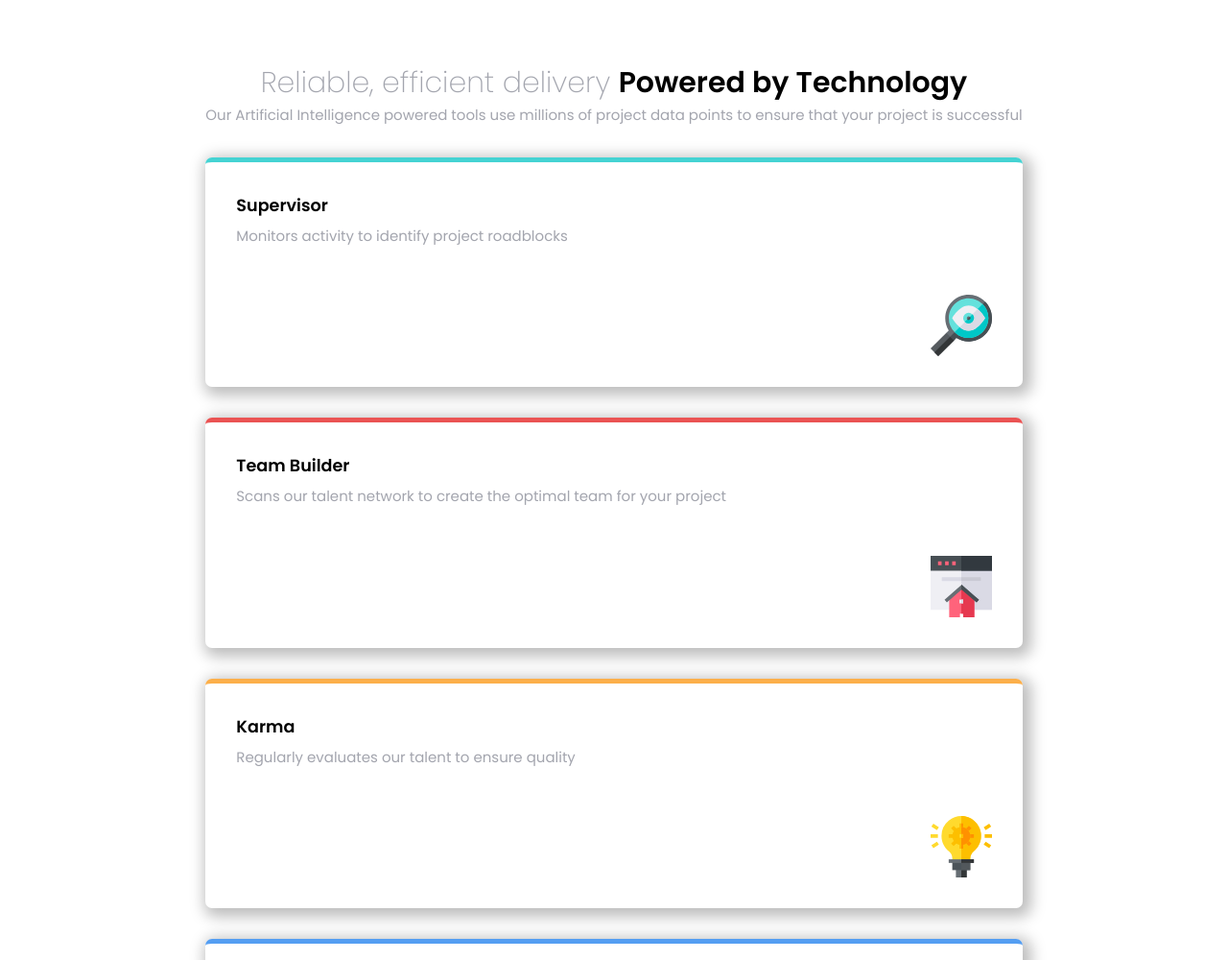
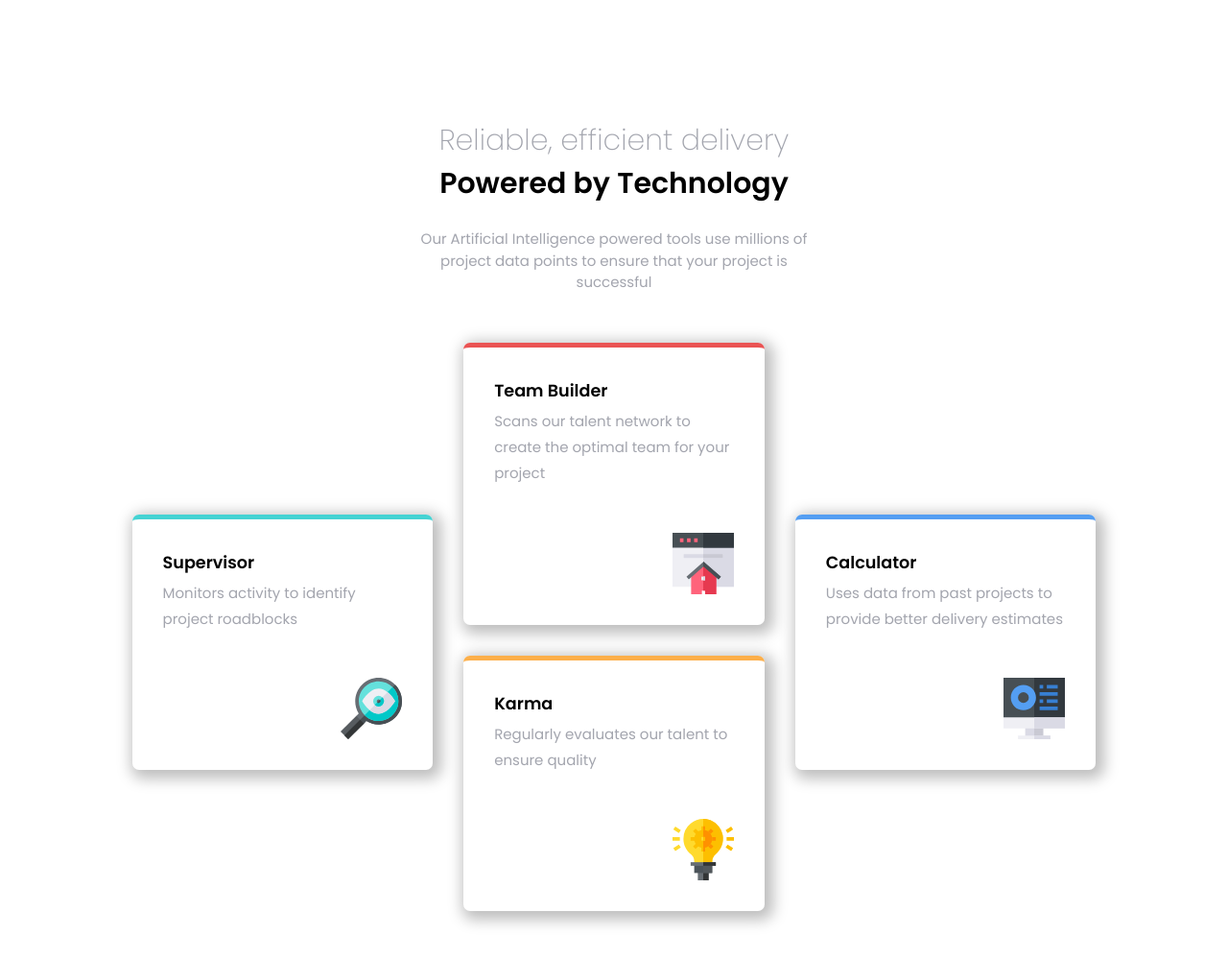
Before and after one commit to zaktwo/four-card-feature-section-master, a plain HTML site: page index.html in a window 1280 px wide. Shown: the top 1000 px of the page at 96% size. Drawn offline with Linux system fonts and the light colour scheme.

Commit message:
desktop update

```diff
--- a/index.html
+++ b/index.html
@@ -20,6 +20,7 @@
       <p>Our Artificial Intelligence powered tools use millions of project data points
         to ensure that your project is successful</p>
     </div>
+    <section class=" cards-section">
     <div  class="supervisor cards-container shared-card">
       <h3>Supervisor</h3>
       <p>Monitors activity to identify project roadblocks </p>
@@ -42,6 +43,7 @@
       <p>Uses data from past projects to provide better delivery estimates</p>
       <img src="./images/icon-calculator.svg" alt="">
     </div>
+  </section>
   </main>
 
 </body>
--- a/style.css
+++ b/style.css
@@ -1,7 +1,7 @@
 /*****************************************************
                     Variables
 *****************************************************/
-:root{
+:root {
   --Red: hsl(0, 78%, 62%);
   --Cyan: hsl(180, 62%, 55%);
   --Orange: hsl(34, 97%, 64%);
@@ -11,8 +11,7 @@
   --Grayish-Blue: hsl(229, 6%, 66%);
   --Very-Light-Gray: hsl(0, 0%, 98%);
 
---font-family-Poppins:'Poppins', sans-serif;
-
+  --font-family-Poppins: "Poppins", sans-serif;
 }
 
 /*****************************************************
@@ -22,7 +21,9 @@
 /*
   1. Use a more-intuitive box-sizing model.
 */
-*, *::before, *::after {
+*,
+*::before,
+*::after {
   box-sizing: border-box;
 }
 /*
@@ -34,7 +35,8 @@
 /*
     3. Allow percentage-based heights in the application
   */
-  html, body {
+html,
+body {
   height: 100%;
 }
 /*
@@ -49,36 +51,48 @@
 /*
     6. Improve media defaults
   */
-  img, picture, video, canvas, svg {
+img,
+picture,
+video,
+canvas,
+svg {
   display: block;
   max-width: 100%;
 }
 /*
     7. Remove built-in form typography styles
   */
-  input, button, textarea, select {
+input,
+button,
+textarea,
+select {
   font: inherit;
 }
 /*
     8. Avoid text overflows
   */
-  p, h1, h2, h3, h4, h5, h6 {
+p,
+h1,
+h2,
+h3,
+h4,
+h5,
+h6 {
   overflow-wrap: break-word;
 }
-
 
 /*****************************************************
                     Shared CSS
 *****************************************************/
 
-body{
+body {
   font-family: var(--font-family-Poppins);
   font-size: 15px;
 }
 /*****************************************************
                     Variables
 *****************************************************/
-.card{
+.card {
   display: flex;
   justify-content: center;
   align-items: center;
@@ -86,7 +100,7 @@ body{
   margin: 5%;
 }
 
-.intro{
+.intro {
   display: flex;
   text-align: center;
   margin-bottom: 2rem;
@@ -94,23 +108,23 @@ body{
   justify-content: stretch;
   flex-direction: column;
 }
-.intro > h1{
+.intro > h1 {
   color: var(--Grayish-Blue);
   font-weight: 200;
 }
-.intro > h1 > span{
+.intro > h1 > span {
   color: black;
   font-weight: 600;
 }
-.intro > p{
+.intro > p {
   color: var(--Grayish-Blue);
   font-weight: 400;
 }
 
-.cards-container{
+.cards-container {
   border-radius: 7px;
-    -webkit-box-shadow: 4px 4px 15px 5px #BDBDBD;
-box-shadow: 4px 4px 15px 5px #BDBDBD;
+  -webkit-box-shadow: 4px 4px 15px 5px #bdbdbd;
+  box-shadow: 4px 4px 15px 5px #bdbdbd;
   margin-bottom: 2rem;
   padding: 2rem;
   display: flex;
@@ -118,8 +132,7 @@ padding: 2rem;
   align-items: start;
   flex-direction: column;
 }
-.cards-container > img{
-
+.cards-container > img {
   align-self: flex-end;
 }
 .cards-container > h3 {
@@ -132,19 +145,19 @@ padding: 2rem;
   margin-bottom: 3rem;
   line-height: 1.7rem;
 }
-.supervisor{
+.supervisor {
   border-top: 5px solid var(--Cyan);
   object-position: right bottom;
 }
-.team{
+.team {
   border-top: 5px solid var(--Red);
   object-position: right bottom;
 }
-.krama{
+.krama {
   border-top: 5px solid var(--Orange);
   object-position: right bottom;
 }
-.calculator{
+.calculator {
   border-top: 5px solid var(--Blue);
   object-position: right bottom;
   object-fit: none;
@@ -153,8 +166,79 @@ padding: 2rem;
 /*****************************************************
                     Media Queries
 *****************************************************/
-@media (min-width: 550px){
-    .card{
+@media (min-width: 550px) {
+  body {
     display: grid;
+    margin: 5%;
+  }
+  .card {
+    display: grid;
+    place-content: center;
+    grid-template-rows: 1fr 3fr;
+    grid-template-columns: 1fr ;
+
+    grid-template-areas:
+    "alias-intro"
+    "alias-section";
+  }
+  .intro {
+    grid-area: alias-intro;
+    display: flex;
+    justify-content: center;
+    align-items: center;
+    flex-direction: column;
+  }
+  .intro > h1{
+    display: flex;
+    flex-direction: column;
+  }
+  .intro > p {
+    margin-top: 1.5rem;
+    padding-left: 30%;
+    padding-right: 30%;
+  }
+  .cards-section{
+    grid-area: alias-section;
+    display: grid;
+    grid-template-rows: 1fr;
+    grid-template-columns: 1fr 1fr 1fr;
+    grid-template-areas: "alias-supervisor alias-tkrama alias-calculator";
+  }
+  .supervisor{
+    grid-area: alias-supervisor;
+    margin: 1rem;
+    justify-self: center;
+    align-self: center;
+    transition: transform 0.5s;
+  }
+
+  .supervisor:hover{
+    transform: translate(0, -10%);
+  }
+  .team-krama{
+    grid-area: alias-tkrama;
+    margin: 1rem;
+  }
+  .team{
+    transition: transform 0.5s;
+  }
+  .team:hover{
+    transform: translate(0, -10%);
+  }
+  .krama{
+    transition: transform 0.5s;
+  }
+  .krama:hover{
+    transform: translate(0, -10%);
+  }
+  .calculator{
+    grid-area: alias-calculator;
+    margin: 1rem;
+    justify-self: center;
+    align-self: center;
+    transition: transform 0.5s;
+  }
+  .calculator:hover{
+    transform: translate(0, -10%);
   }
 }
```
Lines whose indentation alone changed are shown as unchanged.
